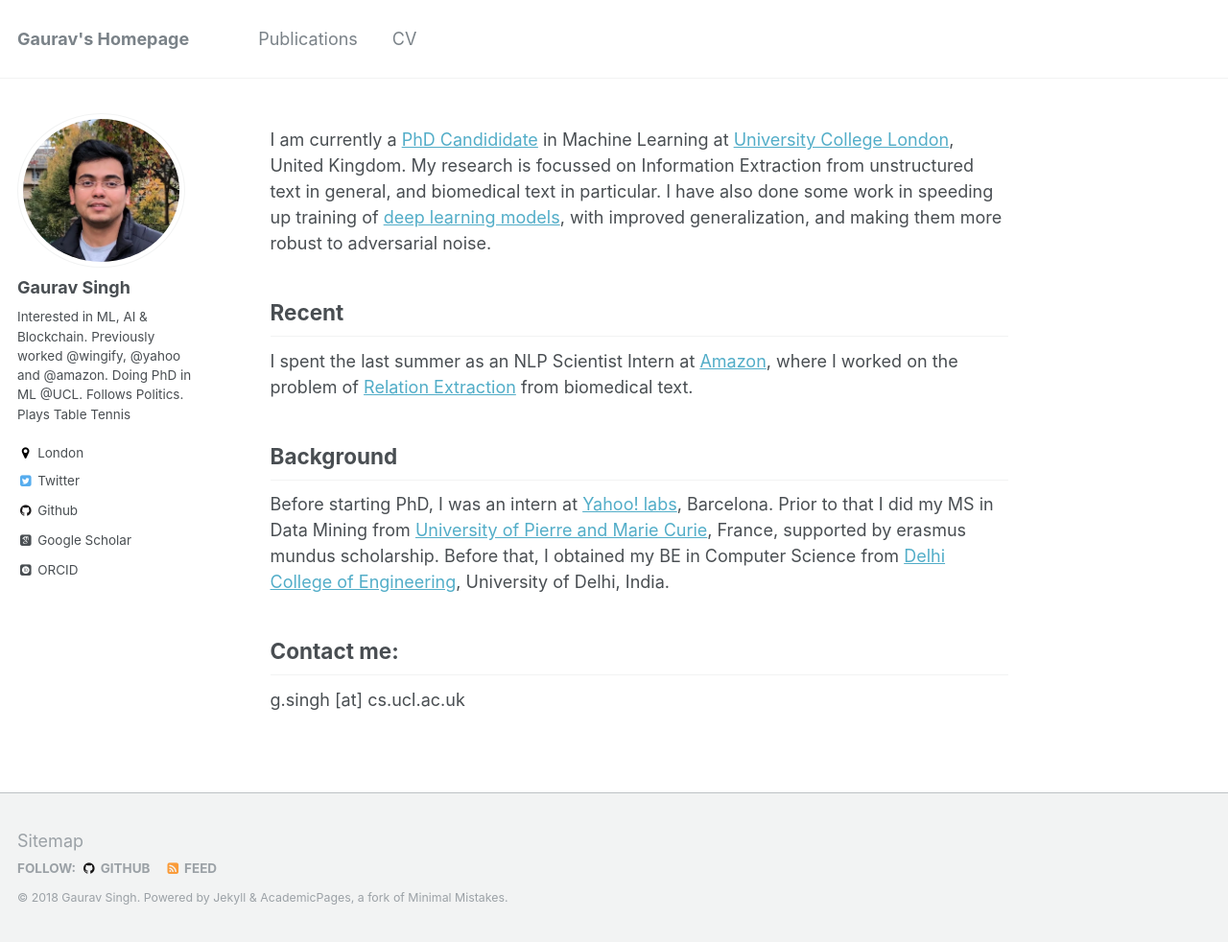
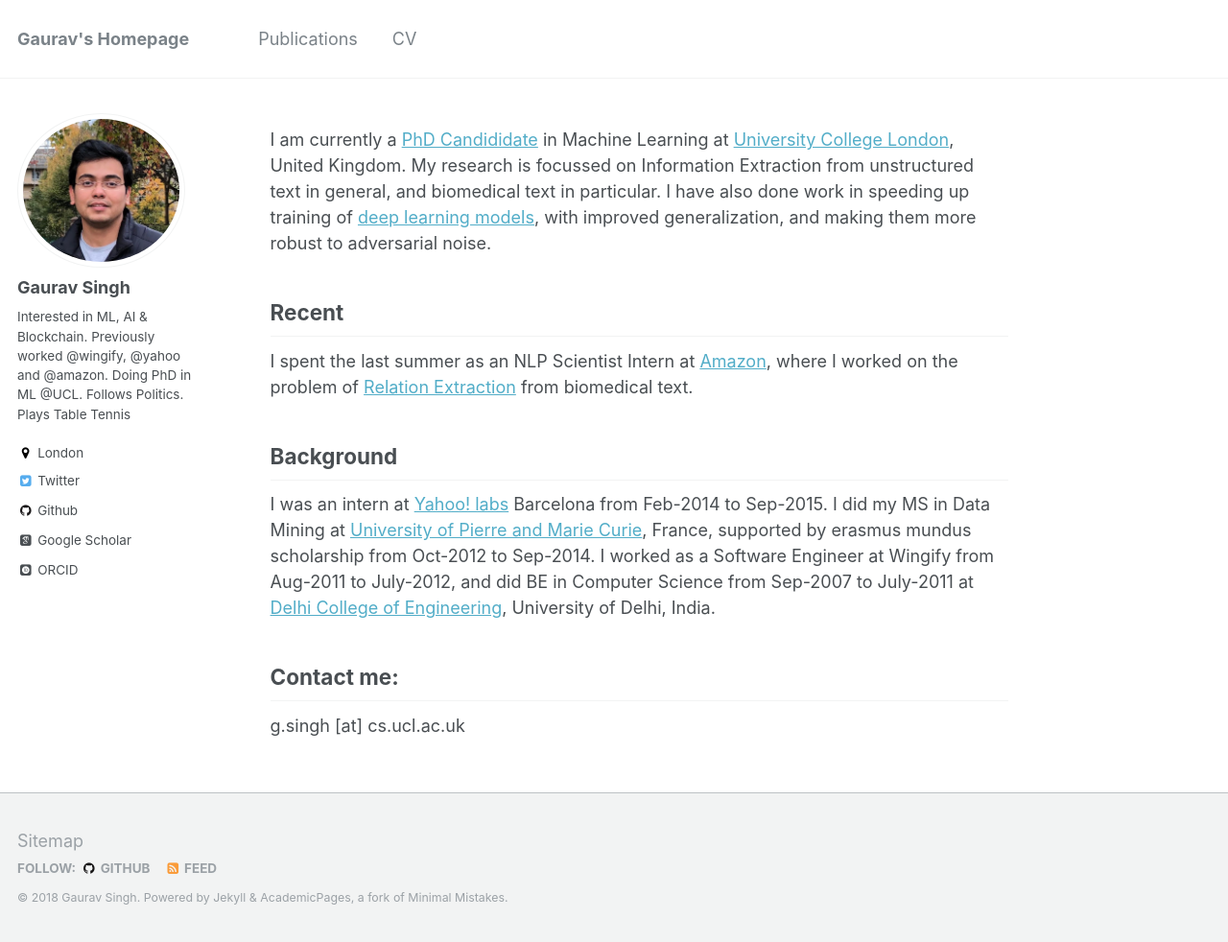
Before and after one commit to gauravsc/gauravsc.github.io, a Jekyll site: the page built from _pages/about.md, in a window 1280 px wide and 982 px high. Shown: the whole window at 96% size. Built offline with Jekyll 4.4.1, drawn with Linux system fonts in a browser that asks for light colours; some web fonts are replaced.

```diff
--- a/_pages/about.md
+++ b/_pages/about.md
@@ -8,7 +8,7 @@
   - /about.html
 ---
 
-I am currently a <a href="http://www.cs.ucl.ac.uk/people/G.Singh.html/">PhD Candididate</a> in Machine Learning at <a href="https://www.ucl.ac.uk/">University College London</a>, United Kingdom. My research is focussed on Information Extraction from unstructured text in general, and biomedical text in particular. I have also done some work in speeding up training of <a href ="https://arxiv.org/abs/1807.11414">deep learning models</a>, with improved generalization, and making them more robust to adversarial noise.
+I am currently a <a href="http://www.cs.ucl.ac.uk/people/G.Singh.html/">PhD Candididate</a> in Machine Learning at <a href="https://www.ucl.ac.uk/">University College London</a>, United Kingdom. My research is focussed on Information Extraction from unstructured text in general, and biomedical text in particular. I have also done work in speeding up training of <a href ="https://arxiv.org/abs/1807.11414">deep learning models</a>, with improved generalization, and making them more robust to adversarial noise.
 
 Recent
 ------
@@ -16,7 +16,7 @@
 
 Background
 ------
-Before starting PhD, I was an intern at <a href ="https://research.yahoo.com/">Yahoo! labs</a>, Barcelona. Prior to that I did my MS in Data Mining from <a href = "http://www.upmc.fr/en/">University of Pierre and Marie Curie</a>, France, supported by erasmus mundus scholarship. Before that, I obtained my BE in Computer Science from <a href="http://dtu.ac.in/">Delhi College of Engineering</a>, University of Delhi, India.
+I was an intern at <a href ="https://research.yahoo.com/">Yahoo! labs</a> Barcelona from Feb-2014 to Sep-2015. I did my MS in Data Mining at <a href = "http://www.upmc.fr/en/">University of Pierre and Marie Curie</a>, France, supported by erasmus mundus scholarship from Oct-2012 to Sep-2014. I worked as a Software Engineer at Wingify from Aug-2011 to July-2012, and did BE in Computer Science from Sep-2007 to July-2011 at <a href="http://dtu.ac.in/">Delhi College of Engineering</a>, University of Delhi, India.
 
 <!-- This was followed by working as a Software Developer at Visualwebsiteoptimizer.com for a year.  -->
 
```
